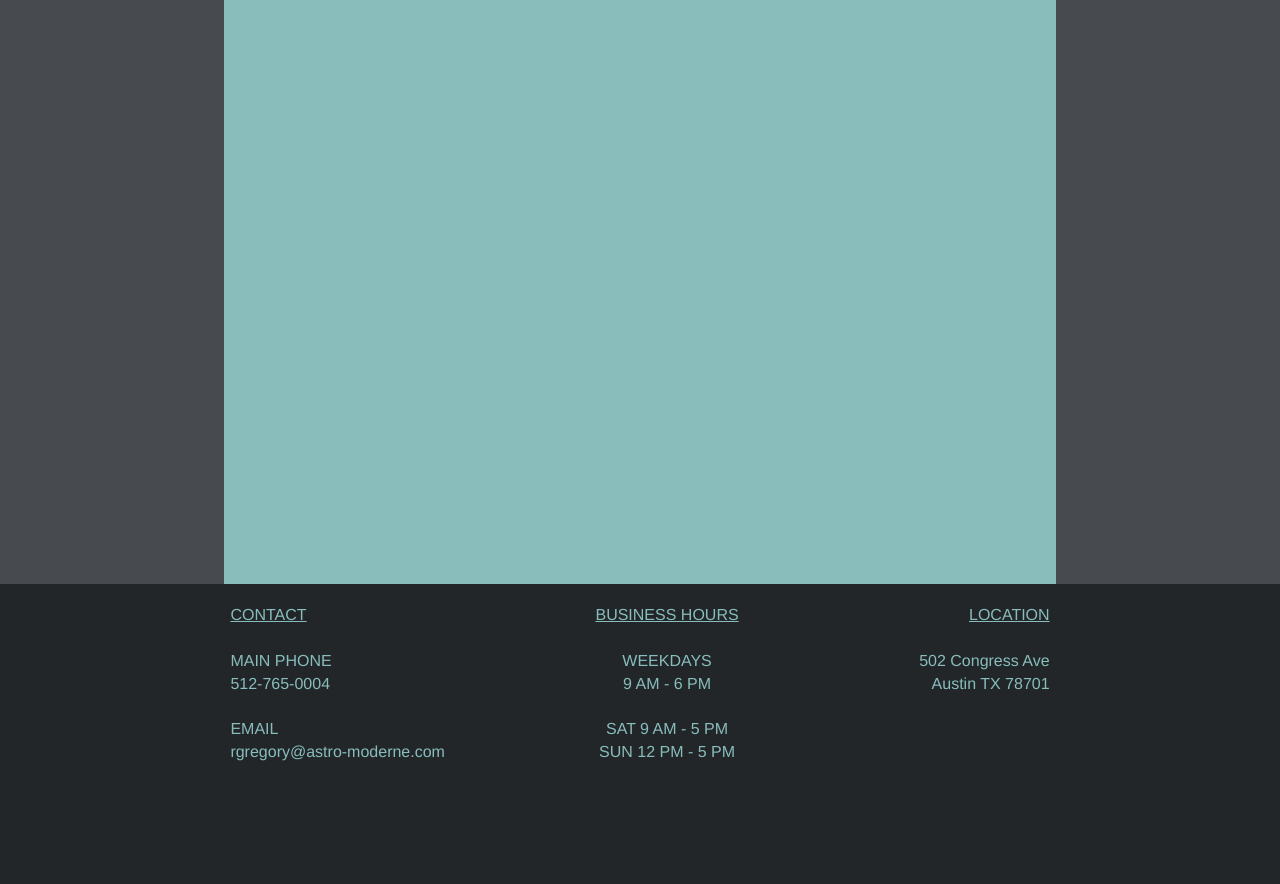
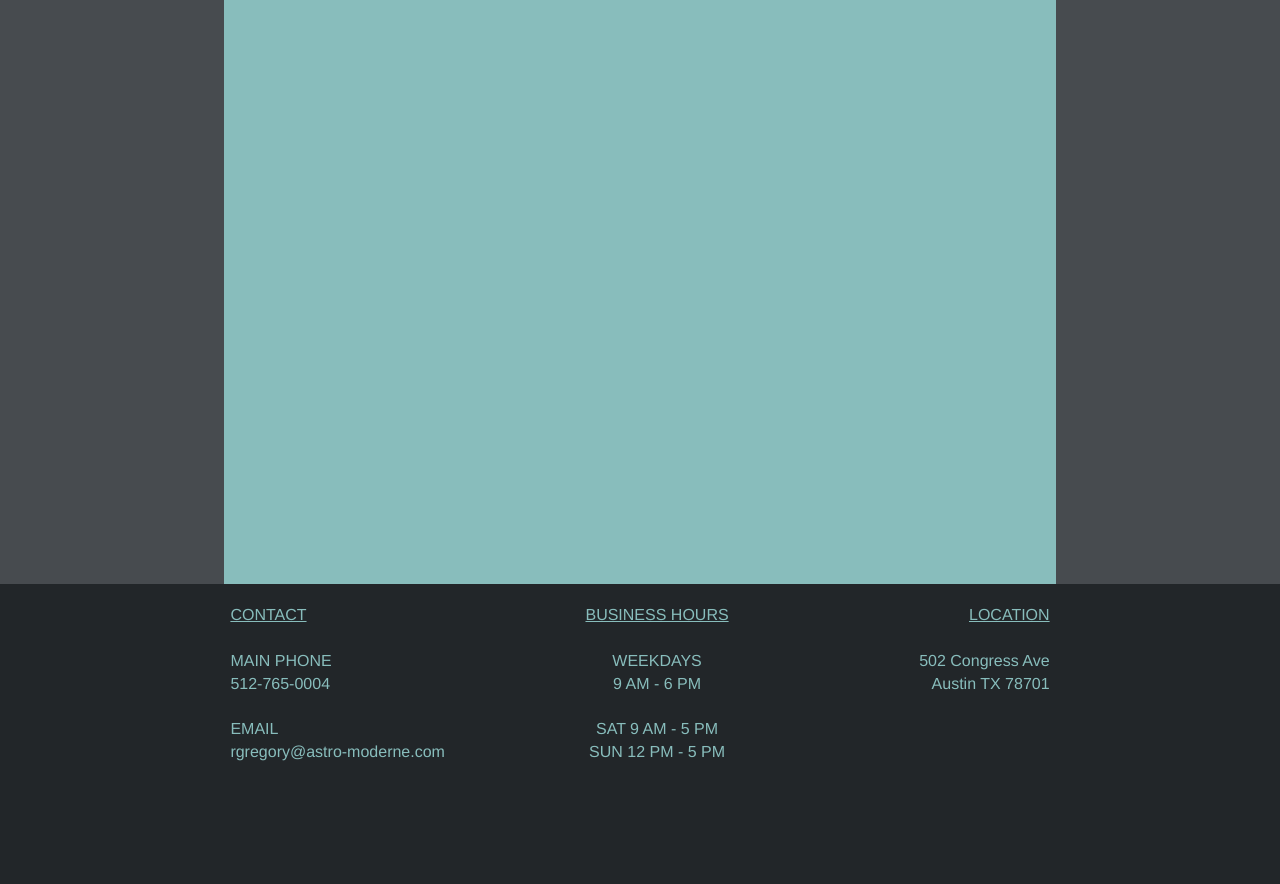
Before and after one commit to vinedsel/astro-cars, a website: page index.html in a window 1280 px wide. Shown: the part 870-1754 px from the top of the page. Drawn offline with nearby package versions, Linux system fonts and the light colour scheme.

Commit message:
Adjusted padding for middle footer.

```diff
--- a/astromoderne.css
+++ b/astromoderne.css
@@ -153,7 +153,7 @@ li {
   font-size: 16px;
   text-align: center;
   padding-top: 20px;
-  padding-right: 30px;
+  padding-right: 50px;
   margin: 0 auto;
 }
 
```
